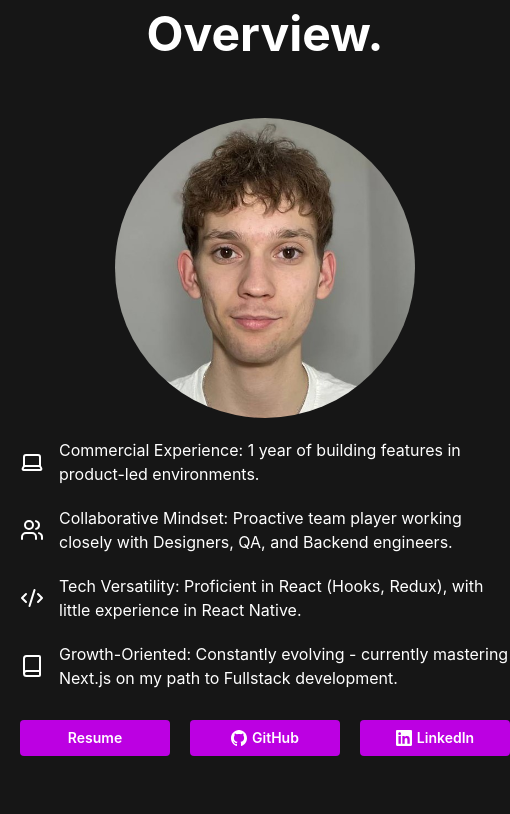
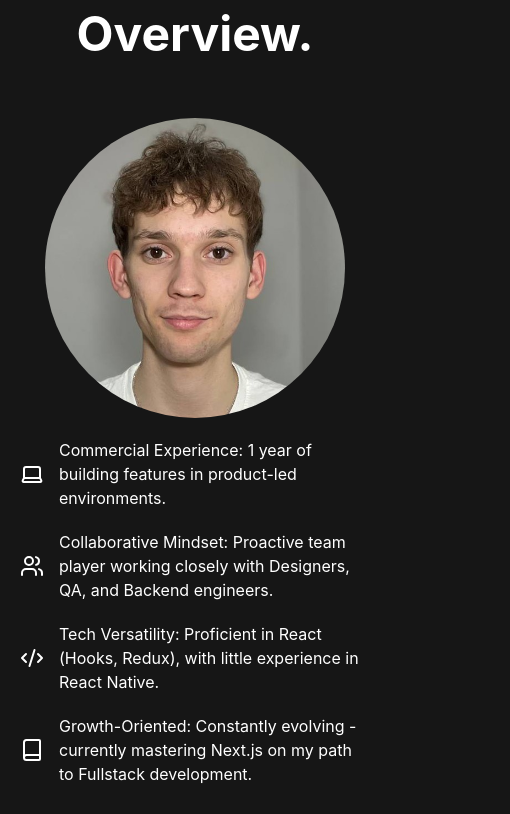
Before and after one commit to zakhartereshchenko/website_ts, a React (Vite) app: page / in a window 390 px wide. Shown: the part 896-1710 px from the top of the page, 510 px wide, since content can reach past the window. Built offline with nearby package versions, Linux system fonts and the light colour scheme.

Commit message:
fix few issues about mobile adaptation

```diff
--- a/src/components/About/About.module.scss
+++ b/src/components/About/About.module.scss
@@ -15,6 +15,7 @@
     flex-direction: column;
     flex-wrap: wrap;
     gap: 30px;
+    width: 100%;
     max-width: 600px;
 }
 
@@ -32,20 +33,33 @@
 }
 
 .imageContainer{
-    width: 300px;
-    height: 300px;
+    width: 100%;
+    max-width: 300px;
+    aspect-ratio: 1/1;
     border-radius: 100%;
     overflow: hidden;
+
+    @media (max-width: 600px){
+        width: 100%;
+    }
 }
 
 .buttons{
     display: flex;
     flex-direction: row;
     gap: 20px;
-    width: fit-content;
+    width: 100%;
 
     @media (max-width: 1000px){
         margin: 0 auto;
+    }
+
+    @media (max-width: 600px){
+        flex-direction: column;
+
+        Button {
+            width: 100%;
+        }
     }
 
     Button {
@@ -57,5 +71,9 @@
             margin-right: 5px;
             filter: brightness(0) invert(1);
         }
+
+        @media (max-width: 600px){
+            width: 100%;
+        }
     }
 }
--- a/src/components/Skills/Skills.module.scss
+++ b/src/components/Skills/Skills.module.scss
@@ -7,15 +7,22 @@
     justify-content: center;
 
     @media (max-width: 750px){
-        column-gap: 2rem;
+        column-gap: 1rem;
     }
+
 
     .listItem{
         width: fit-content;
 
+
+
         .icon{
             width: 100%;
             transition: filter 0.3s ease, transform 0.3s ease;
+
+            @media (max-width: 400px){
+                width: 100px;
+            }
 
             &:hover {
                 filter: drop-shadow(0 0 4px #10151f);
```
